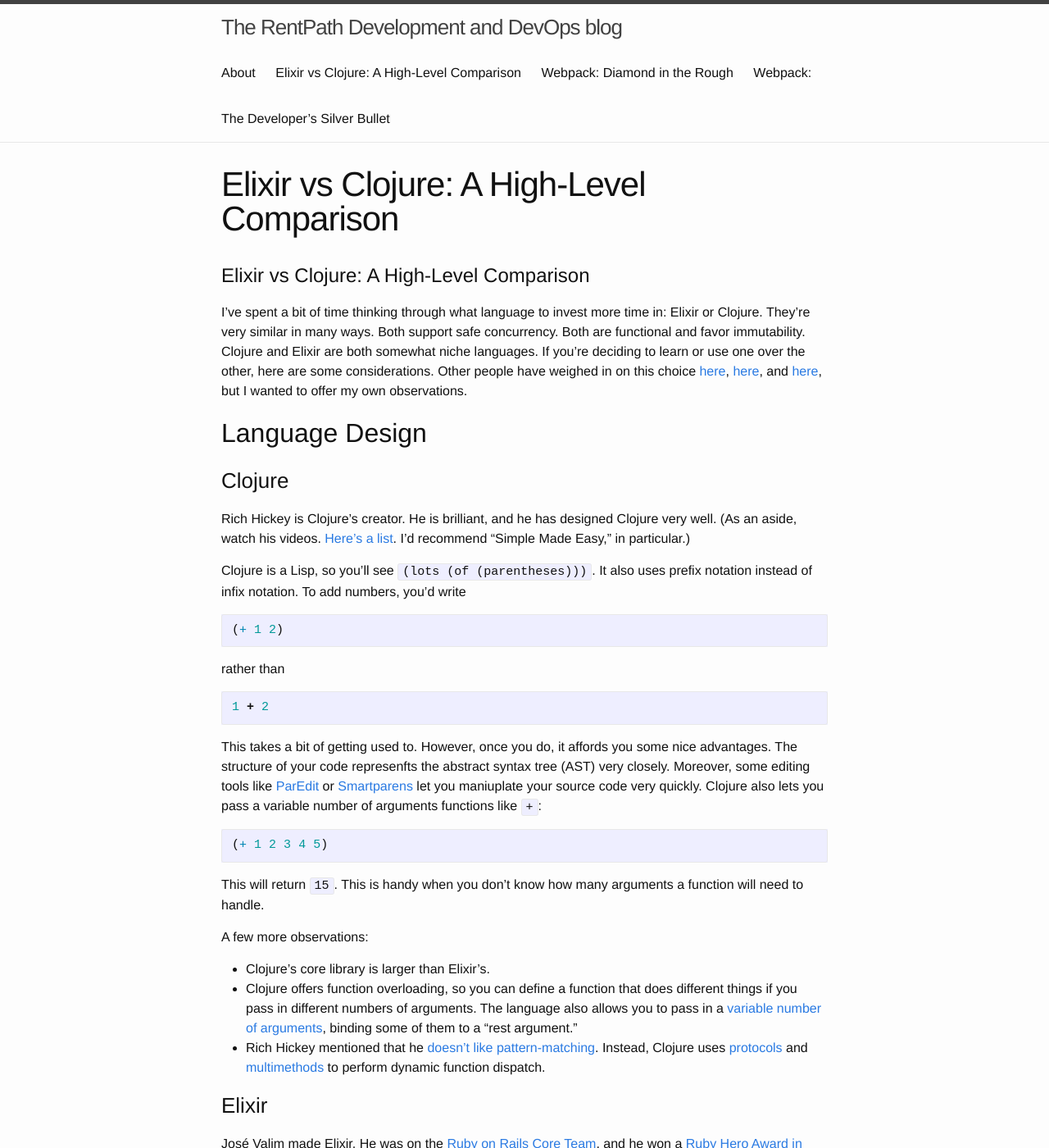
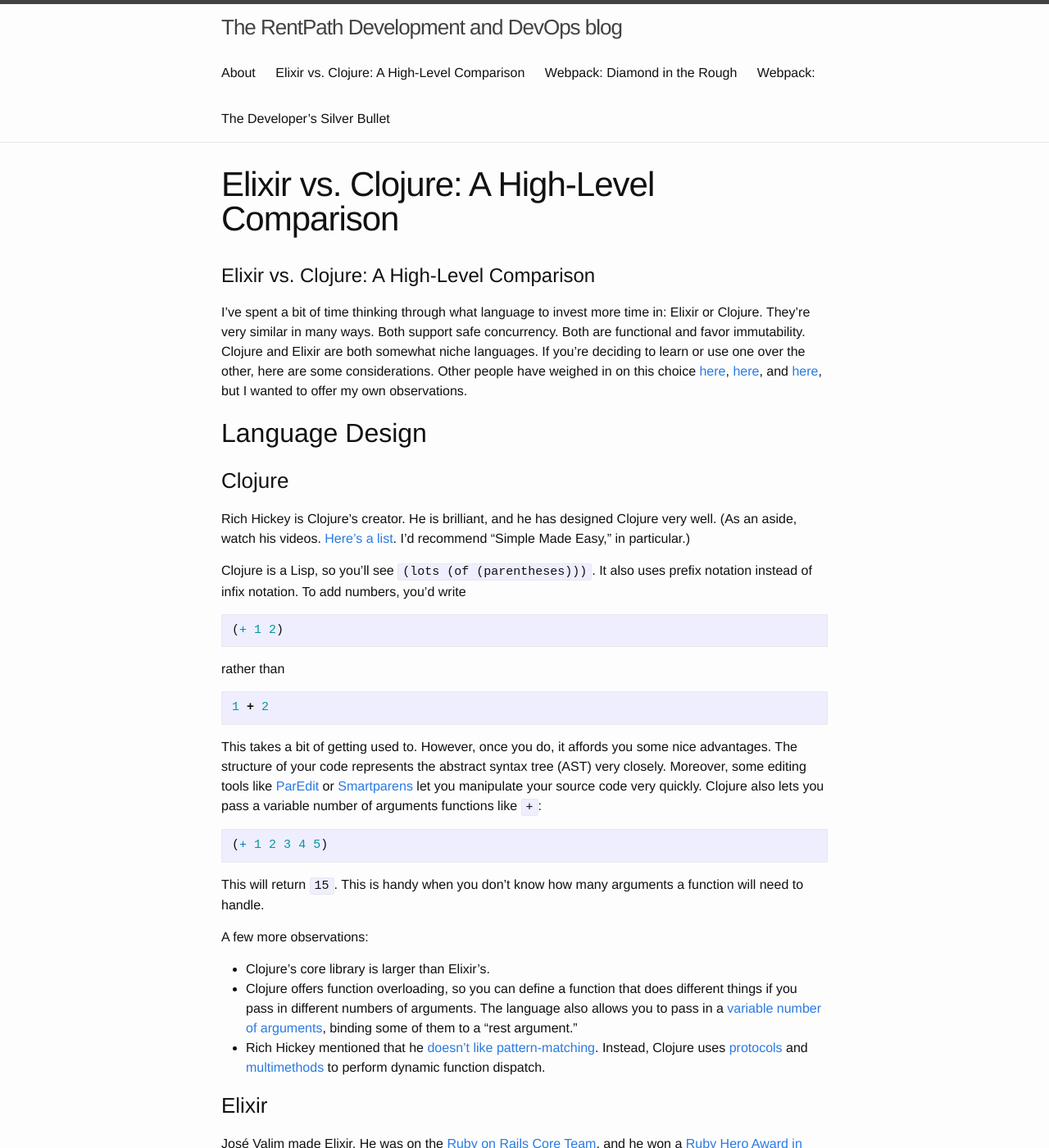
Before and after one commit to rentpath/blog, a Jekyll site: the page built from articles/clojure_elixir_mstalker/article.md, in a window 1280 px wide and 1400 px high. Shown: the whole window at 82% size. Built offline with Jekyll 4.4.1, drawn with Linux system fonts in a browser that asks for light colours; our own code applies the rules of GitHub Pages for plain Markdown files; some of the changed text lies outside the part shown.

Commit message:
Update grammar, spelling, and content (#4)

````diff
--- a/articles/clojure_elixir_mstalker/article.md
+++ b/articles/clojure_elixir_mstalker/article.md
@@ -1,4 +1,4 @@
-# Elixir vs Clojure: A High-Level Comparison
+# Elixir vs. Clojure: A High-Level Comparison
 
 I've spent a bit of time thinking through what language to invest more time in: Elixir or Clojure. They're very similar in many ways. Both support safe concurrency. Both are functional and favor immutability. Clojure and Elixir are both somewhat niche languages. If you're deciding to learn or use one over the other, here are some considerations. Other people have weighed in on this choice [here](https://elixirforum.com/t/opinions-on-elixir-vs-clojure/208), [here](https://www.reddit.com/r/Clojure/comments/5wxgko/elixir_or_clojure/), and [here](https://smashingboxes.com/blog/choosing-your-future-tech-stack-clojure-vs-elixir-vs-go/), but I wanted to offer my own observations.
 
@@ -21,7 +21,7 @@ rather than
 1 + 2
 ```
 
-This takes a bit of getting used to. However, once you do, it affords you some nice advantages. The structure of your code represenfts the abstract syntax tree (AST) very closely. Moreover, some editing tools like [ParEdit](https://www.emacswiki.org/emacs/ParEdit) or [Smartparens](https://github.com/Fuco1/smartparens) let you maniuplate your source code very quickly. Clojure also lets you pass a variable number of arguments functions like `+`:
+This takes a bit of getting used to. However, once you do, it affords you some nice advantages. The structure of your code represents the abstract syntax tree (AST) very closely. Moreover, some editing tools like [ParEdit](https://www.emacswiki.org/emacs/ParEdit) or [Smartparens](https://github.com/Fuco1/smartparens) let you manipulate your source code very quickly. Clojure also lets you pass a variable number of arguments functions like `+`:
 
 ```clojure
 (+ 1 2 3 4 5)
````
Also changed, not shown: other parts of articles/clojure_elixir_mstalker/article.md (+1 -1 lines).
